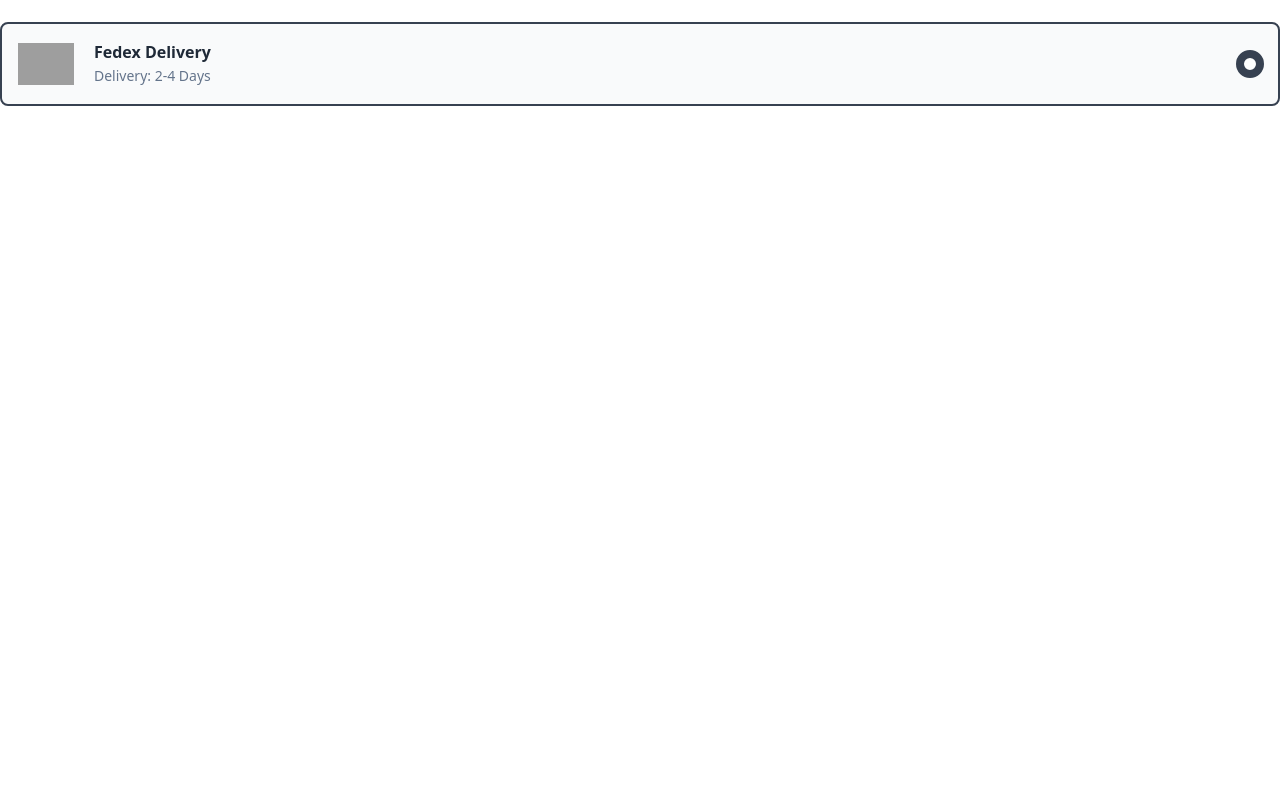
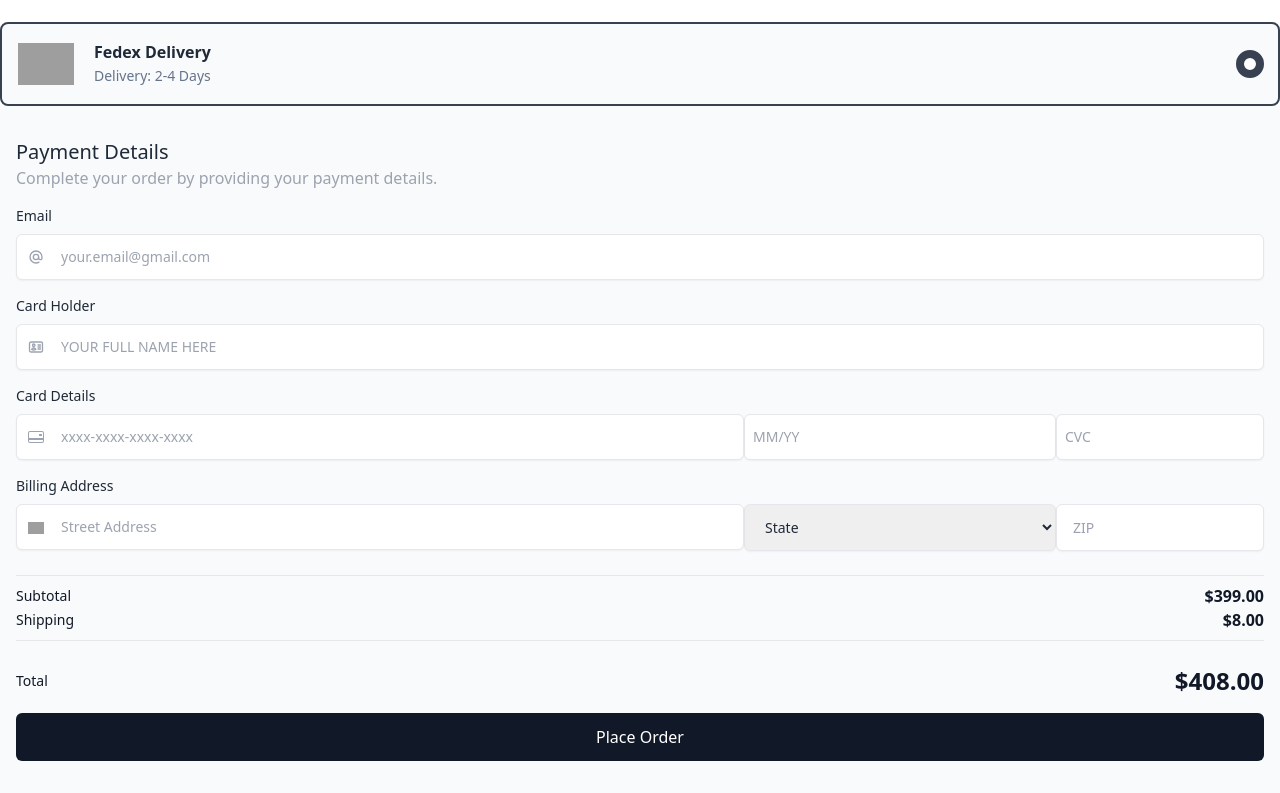
Before and after one commit to Md-Firoz-Mahmud-Nur/0170-sslcommerz-integration-client-module-75-practice, a React (Vite) app: page / in a window 1280 px wide. Shown: the part 563-1356 px from the top of the page. Before the commit the page ends 800 px from the top, so only its background shows below. Built offline with nearby package versions, Linux system fonts and the light colour scheme; grey boxes are pictures that could not be loaded.

Commit message:
Add : Payment Details

```diff
--- a/src/Home.jsx
+++ b/src/Home.jsx
@@ -1,4 +1,7 @@
 const Home = () => {
+    const handleCreatePayment = () => {
+      console.log("Create Payment");
+    };
   return (
     <div>
       {/* Top Section */}
@@ -125,7 +128,7 @@
             id="radio_1"
             type="radio"
             name="radio"
-            checked
+            defaultChecked
           />
           <span className="absolute right-4 top-1/2 box-content block h-3 w-3 -translate-y-1/2 rounded-full border-8 border-gray-300 bg-white peer-checked:border-gray-700"></span>
           <label
@@ -151,7 +154,7 @@
             id="radio_2"
             type="radio"
             name="radio"
-            checked
+            defaultChecked
           />
           <span className="absolute right-4 top-1/2 box-content block h-3 w-3 -translate-y-1/2 rounded-full border-8 border-gray-300 bg-white peer-checked:border-gray-700"></span>
           <label
@@ -172,6 +175,178 @@
           </label>
         </div>
       </form>
+
+      {/* Payment Details */}
+      <div className="mt-10 bg-gray-50 px-4 pt-8 lg:mt-0">
+        <p className="text-xl font-medium">Payment Details</p>
+        <p className="text-gray-400">
+          Complete your order by providing your payment details.
+        </p>
+        <div className="">
+          <label
+            htmlFor="email"
+            className="mb-2 mt-4 block text-sm font-medium"
+          >
+            Email
+          </label>
+          <div className="relative">
+            <input
+              type="text"
+              id="email"
+              name="email"
+              className="w-full rounded-md border border-gray-200 px-4 py-3 pl-11 text-sm shadow-sm outline-none focus:z-10 focus:border-blue-500 focus:ring-blue-500"
+              placeholder="your.email@gmail.com"
+            />
+            <div className="pointer-events-none absolute inset-y-0 left-0 inline-flex items-center px-3">
+              <svg
+                xmlns="http://www.w3.org/2000/svg"
+                className="h-4 w-4 text-gray-400"
+                fill="none"
+                viewBox="0 0 24 24"
+                stroke="currentColor"
+                strokeWidth="2"
+              >
+                <path
+                  strokeLinecap="round"
+                  strokeLinejoin="round"
+                  d="M16 12a4 4 0 10-8 0 4 4 0 008 0zm0 0v1.5a2.5 2.5 0 005 0V12a9 9 0 10-9 9m4.5-1.206a8.959 8.959 0 01-4.5 1.207"
+                />
+              </svg>
+            </div>
+          </div>
+          <label
+            htmlFor="card-holder"
+            className="mb-2 mt-4 block text-sm font-medium"
+          >
+            Card Holder
+          </label>
+          <div className="relative">
+            <input
+              type="text"
+              id="card-holder"
+              name="card-holder"
+              className="w-full rounded-md border border-gray-200 px-4 py-3 pl-11 text-sm uppercase shadow-sm outline-none focus:z-10 focus:border-blue-500 focus:ring-blue-500"
+              placeholder="Your full name here"
+            />
+            <div className="pointer-events-none absolute inset-y-0 left-0 inline-flex items-center px-3">
+              <svg
+                xmlns="http://www.w3.org/2000/svg"
+                className="h-4 w-4 text-gray-400"
+                fill="none"
+                viewBox="0 0 24 24"
+                stroke="currentColor"
+                strokeWidth="2"
+              >
+                <path
+                  strokeLinecap="round"
+                  strokeLinejoin="round"
+                  d="M15 9h3.75M15 12h3.75M15 15h3.75M4.5 19.5h15a2.25 2.25 0 002.25-2.25V6.75A2.25 2.25 0 0019.5 4.5h-15a2.25 2.25 0 00-2.25 2.25v10.5A2.25 2.25 0 004.5 19.5zm6-10.125a1.875 1.875 0 11-3.75 0 1.875 1.875 0 013.75 0zm1.294 6.336a6.721 6.721 0 01-3.17.789 6.721 6.721 0 01-3.168-.789 3.376 3.376 0 016.338 0z"
+                />
+              </svg>
+            </div>
+          </div>
+          <label
+            htmlFor="card-no"
+            className="mb-2 mt-4 block text-sm font-medium"
+          >
+            Card Details
+          </label>
+          <div className="flex">
+            <div className="relative w-7/12 flex-shrink-0">
+              <input
+                type="text"
+                id="card-no"
+                name="card-no"
+                className="w-full rounded-md border border-gray-200 px-2 py-3 pl-11 text-sm shadow-sm outline-none focus:z-10 focus:border-blue-500 focus:ring-blue-500"
+                placeholder="xxxx-xxxx-xxxx-xxxx"
+              />
+              <div className="pointer-events-none absolute inset-y-0 left-0 inline-flex items-center px-3">
+                <svg
+                  className="h-4 w-4 text-gray-400"
+                  xmlns="http://www.w3.org/2000/svg"
+                  width="16"
+                  height="16"
+                  fill="currentColor"
+                  viewBox="0 0 16 16"
+                >
+                  <path d="M11 5.5a.5.5 0 0 1 .5-.5h2a.5.5 0 0 1 .5.5v1a.5.5 0 0 1-.5.5h-2a.5.5 0 0 1-.5-.5v-1z" />
+                  <path d="M2 2a2 2 0 0 0-2 2v8a2 2 0 0 0 2 2h12a2 2 0 0 0 2-2V4a2 2 0 0 0-2-2H2zm13 2v5H1V4a1 1 0 0 1 1-1h12a1 1 0 0 1 1 1zm-1 9H2a1 1 0 0 1-1-1v-1h14v1a1 1 0 0 1-1 1z" />
+                </svg>
+              </div>
+            </div>
+            <input
+              type="text"
+              name="credit-expiry"
+              className="w-full rounded-md border border-gray-200 px-2 py-3 text-sm shadow-sm outline-none focus:z-10 focus:border-blue-500 focus:ring-blue-500"
+              placeholder="MM/YY"
+            />
+            <input
+              type="text"
+              name="credit-cvc"
+              className="w-1/6 flex-shrink-0 rounded-md border border-gray-200 px-2 py-3 text-sm shadow-sm outline-none focus:z-10 focus:border-blue-500 focus:ring-blue-500"
+              placeholder="CVC"
+            />
+          </div>
+          <label
+            htmlFor="billing-address"
+            className="mb-2 mt-4 block text-sm font-medium"
+          >
+            Billing Address
+          </label>
+          <div className="flex flex-col sm:flex-row">
+            <div className="relative flex-shrink-0 sm:w-7/12">
+              <input
+                type="text"
+                id="billing-address"
+                name="billing-address"
+                className="w-full rounded-md border border-gray-200 px-4 py-3 pl-11 text-sm shadow-sm outline-none focus:z-10 focus:border-blue-500 focus:ring-blue-500"
+                placeholder="Street Address"
+              />
+              <div className="pointer-events-none absolute inset-y-0 left-0 inline-flex items-center px-3">
+                <img
+                  className="h-4 w-4 object-contain"
+                  src="https://flagpack.xyz/_nuxt/4c829b6c0131de7162790d2f897a90fd.svg"
+                  alt=""
+                />
+              </div>
+            </div>
+            <select
+              type="text"
+              name="billing-state"
+              className="w-full rounded-md border border-gray-200 px-4 py-3 text-sm shadow-sm outline-none focus:z-10 focus:border-blue-500 focus:ring-blue-500"
+            >
+              <option value="State">State</option>
+            </select>
+            <input
+              type="text"
+              name="billing-zip"
+              className="flex-shrink-0 rounded-md border border-gray-200 px-4 py-3 text-sm shadow-sm outline-none focus:z-10 focus:border-blue-500 focus:ring-blue-500 sm:w-1/6"
+              placeholder="ZIP"
+            />
+          </div>
+
+          <div className="mt-6 border-b border-t py-2">
+            <div className="flex items-center justify-between">
+              <p className="text-sm font-medium text-gray-900">Subtotal</p>
+              <p className="font-semibold text-gray-900">$399.00</p>
+            </div>
+            <div className="flex items-center justify-between">
+              <p className="text-sm font-medium text-gray-900">Shipping</p>
+              <p className="font-semibold text-gray-900">$8.00</p>
+            </div>
+          </div>
+          <div className="mt-6 flex items-center justify-between">
+            <p className="text-sm font-medium text-gray-900">Total</p>
+            <p className="text-2xl font-semibold text-gray-900">$408.00</p>
+          </div>
+        </div>
+        <button
+          onClick={handleCreatePayment}
+          className="mb-8 mt-4 w-full rounded-md bg-gray-900 px-6 py-3 font-medium text-white"
+        >
+          Place Order
+        </button>
+      </div>
     </div>
   );
 };
```
